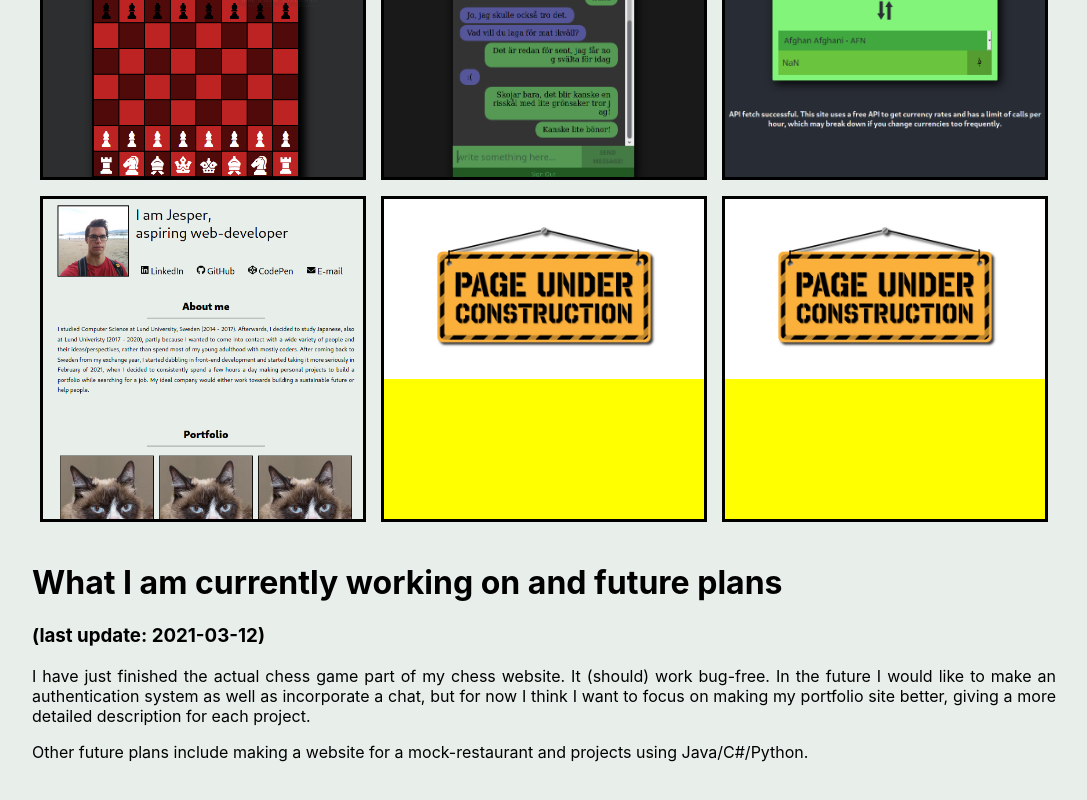
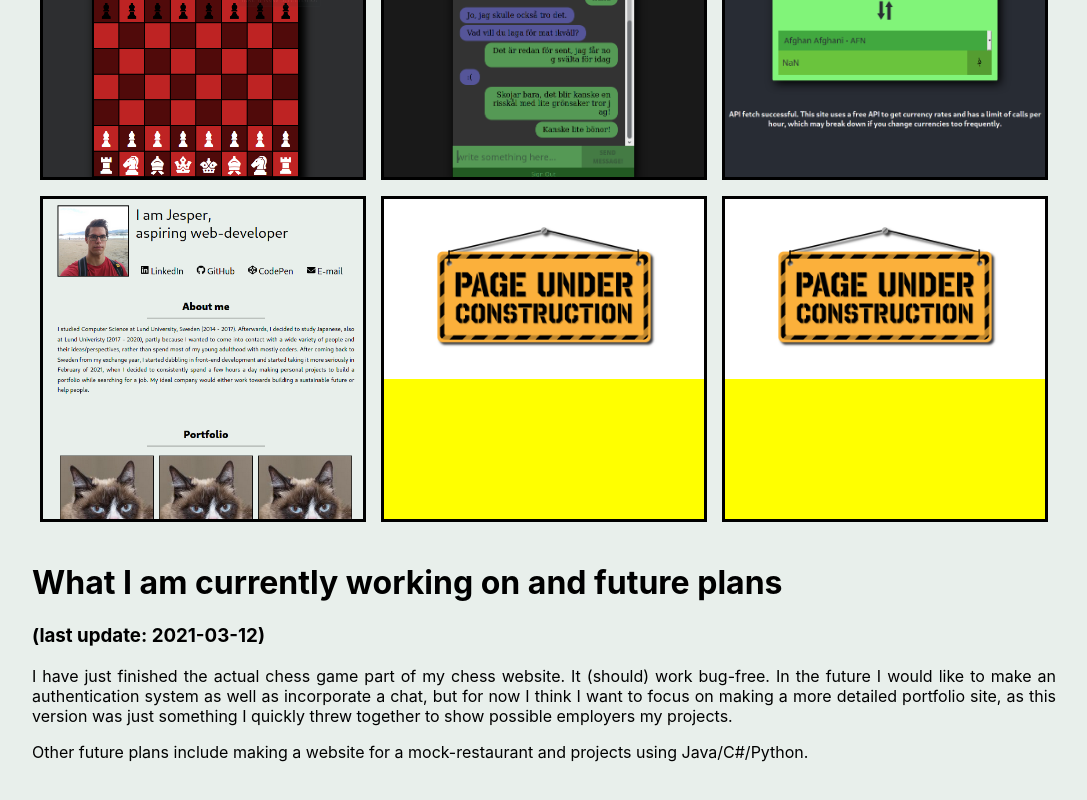
Before and after one commit to JesperGustafsson/portfolio-old, a React (Create React App) app: page / in a window 1280 px wide. Shown: the part 1006-1806 px from the top of the page, without its empty margins (96-1183 px from the left). Built offline with nearby package versions, Linux system fonts and the light colour scheme.

Commit message:
changed text

```diff
--- a/src/components/Todo.js
+++ b/src/components/Todo.js
@@ -6,7 +6,7 @@ const Todo = () => {
             <br></br>
             <h1>What I am currently working on and future plans </h1><h3>(last update: 2021-03-12)</h3>
             <p>I have just finished the actual chess game part of my chess website. It (should) work bug-free. In the future I would like to make an authentication system as well as incorporate a chat, but for now I think I want to
-                focus on making my portfolio site better, giving a more detailed description for each project.</p>
+                focus on making a more detailed portfolio site, as this version was just something I quickly threw together to show possible employers my projects. </p>
             <p>Other future plans include making a website for a mock-restaurant and projects using Java/C#/Python.</p>
         </div>
     )
```
